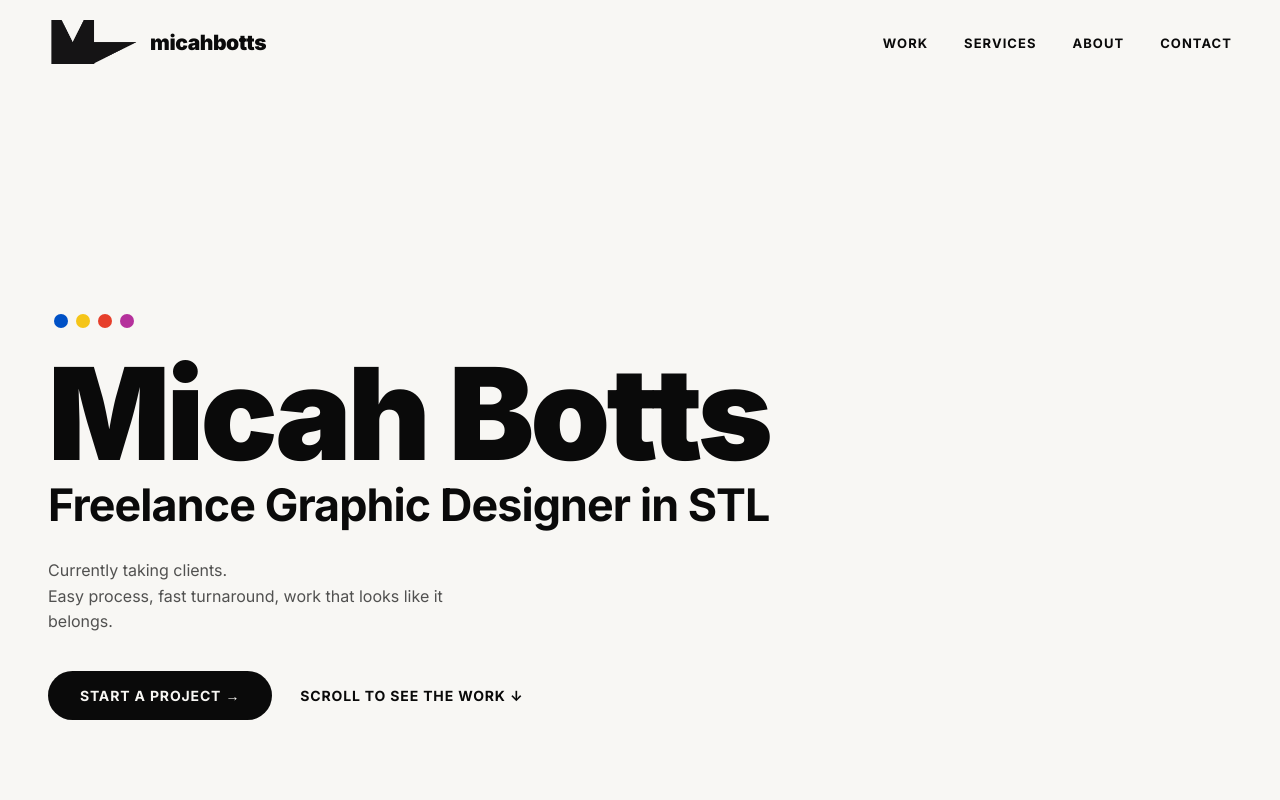
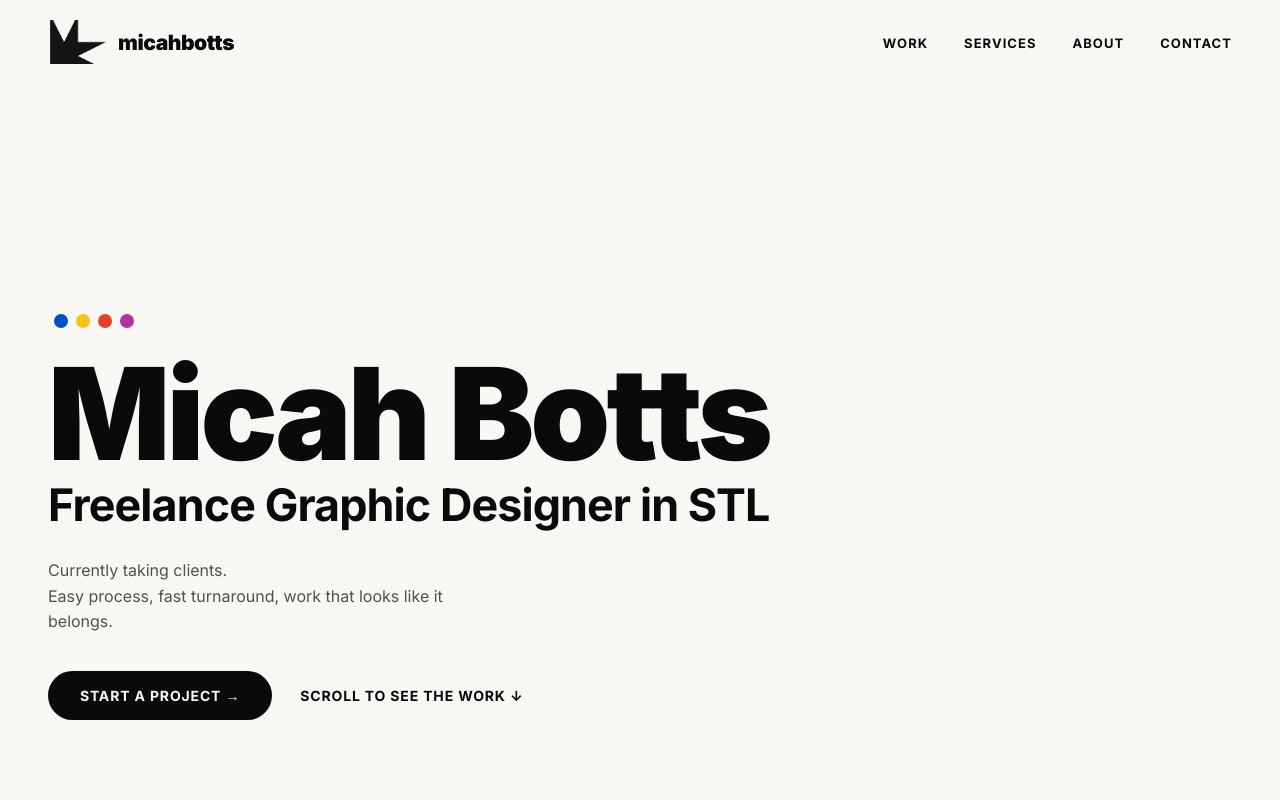
Before and after one commit to bottsmicahgraphics/micahbotts-website, a plain HTML site: page index.html in a window 1280 px wide. Shown: the top 800 px of the page. Drawn offline with Linux system fonts and the light colour scheme.

Commit message:
Reduce nav logo mark size, it was over-cropped at 92px

```diff
--- a/index.html
+++ b/index.html
@@ -55,7 +55,7 @@
     height: 44px;
     overflow: hidden;
   }
-  .nav-logo img { height: 92px; width: auto; display: block; flex-shrink: 0; }
+  .nav-logo img { height: 60px; width: auto; display: block; flex-shrink: 0; }
   .nav-links { display: flex; gap: 36px; list-style: none; }
   .nav-links a {
     font-size: 13px;
```
